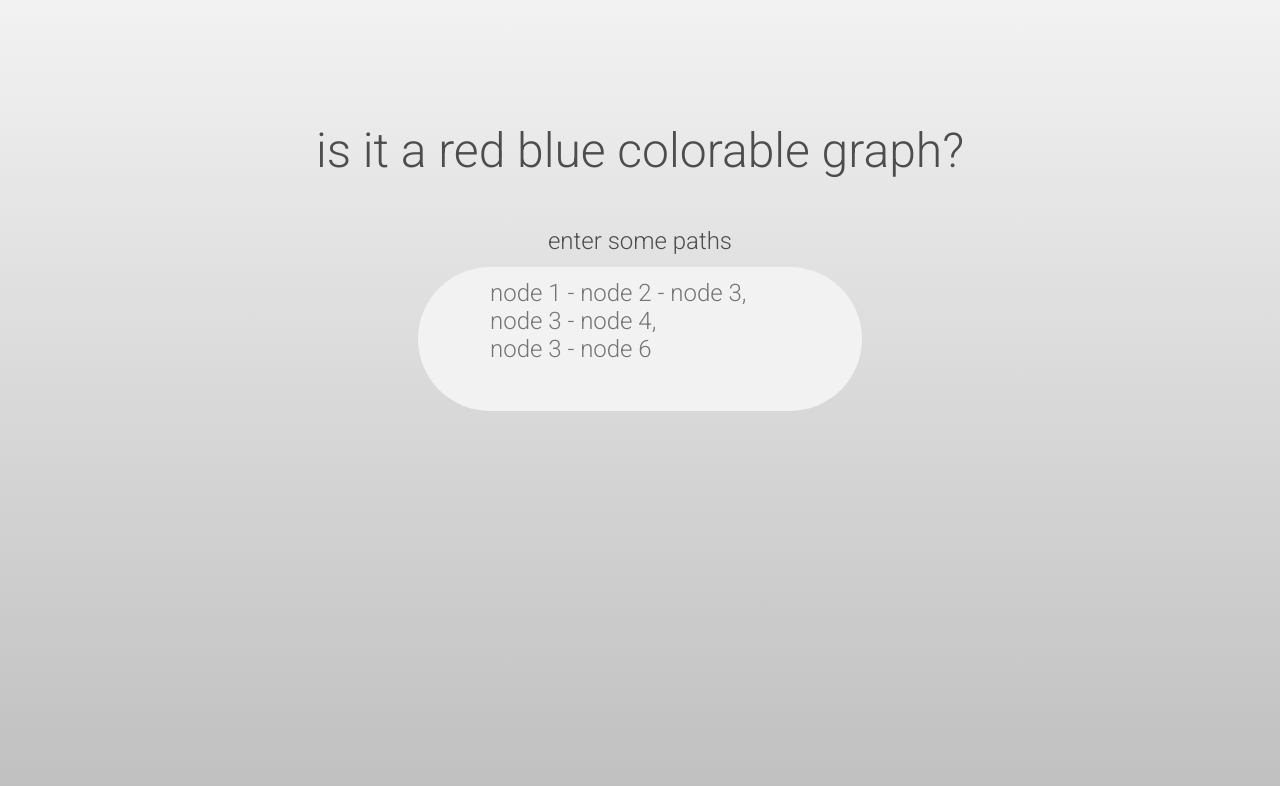
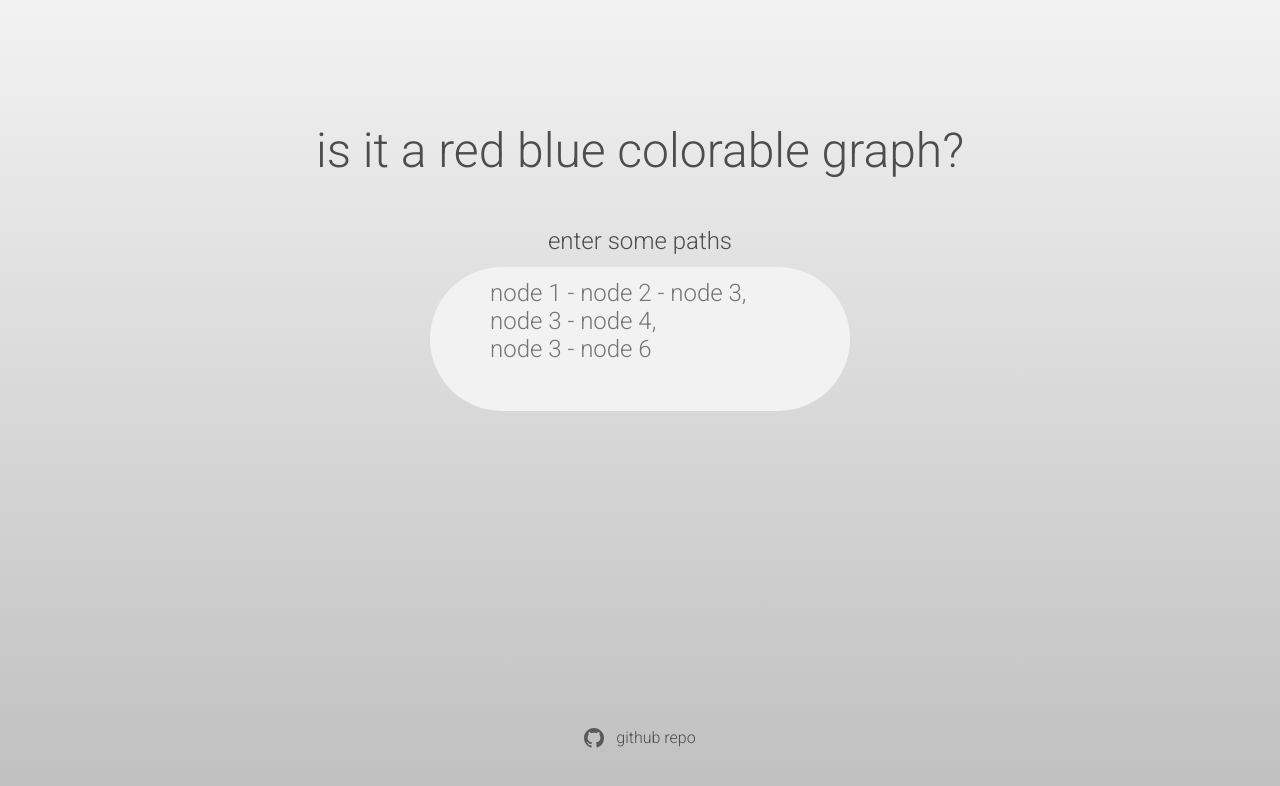
Before and after one commit to chriskr/entrypoint-to-paths, a React (Create React App) app: page / in a window 1280 px wide. Shown: the top 786 px of the page. Built offline with nearby package versions, Linux system fonts and the light colour scheme.

Commit message:
Added repo link

```diff
--- a/src/Atoms.tsx
+++ b/src/Atoms.tsx
@@ -1,10 +1,16 @@
 import styled from 'styled-components';
 import { Color } from './types';
+import github from './github.svg';
 
 export const Center = styled.div`
   align-items: center;
   display: flex;
   flex-direction: column;
+  &::after {
+    content: '';
+    flex: 1;
+  }
+  min-height: 100%;
 `;
 
 export const H1 = styled.h1`
@@ -37,7 +43,7 @@ export const Textarea = styled.textarea.attrs({
   font-size: 24px;
   height: ${TEXTAREA_HEIGHT}px;
   overflow: hidden;
-  padding: ${TEXTAREA_PADDING}px 72px;
+  padding: ${TEXTAREA_PADDING}px 60px;
   resize: none;
   width: 300px;
   &:active,
@@ -89,3 +95,25 @@ export const Svg = styled.svg`
 export const Error = styled(H2)`
   color: red;
 `;
+
+export const RepoLink = styled.a`
+  display: block;
+  background-image: url(${github});
+  background-repeat: no-repeat;
+  background-position: 0 50%;
+  background-size: 20px;
+  padding-left: 32px;
+  height: 24px;
+  line-height: 24px;
+  text-decoration: none;
+  order: 3;
+  cursor: pointer;
+  color: inherit;
+  &::visited,
+  &:-webkit-any-link {
+    color: inherit;
+  }
+  &:hover {
+    text-decoration: underline;
+  }
+`;
--- a/src/RedBlueGraph.tsx
+++ b/src/RedBlueGraph.tsx
@@ -2,7 +2,15 @@ import React, { useState } from 'react';
 import { getRedBlueSubgraphs } from './red-blue';
 import { Color, ColorMap, Graph } from './types';
 import { parseRawGraph } from './parseRawGraph';
-import { Center, H1, H2, Error, BipartiteGraph, placehoderText } from './Atoms';
+import {
+  Center,
+  H1,
+  H2,
+  Error,
+  BipartiteGraph,
+  placehoderText,
+  RepoLink,
+} from './Atoms';
 import { Part } from './Part';
 import { Edges } from './Edges';
 import { ExpandingTextarea } from './ExpandingTextarea';
@@ -55,6 +63,9 @@ const RedBlueGraph = () => {
           </BipartiteGraph>
         </>
       )}
+      <RepoLink href="https://github.com/chriskr/bipartite-graph">
+        github repo
+      </RepoLink>
     </Center>
   );
 };
--- a/src/index.css
+++ b/src/index.css
@@ -14,3 +14,7 @@ body {
   font-family: Roboto, sans-serif;
   color: hsl(0, 0%, 30%);
 }
+
+#root {
+  height: 100%;
+}
--- a/src/index.tsx
+++ b/src/index.tsx
@@ -2,7 +2,6 @@ import React from 'react';
 import ReactDOM from 'react-dom';
 import './index.css';
 import RedBlueGraph from './RedBlueGraph';
-
 
 ReactDOM.render(
   <React.StrictMode>
```
Also changed, not shown: src/github.svg (added), 11 other files (tests, documents, lock files or other folders).
